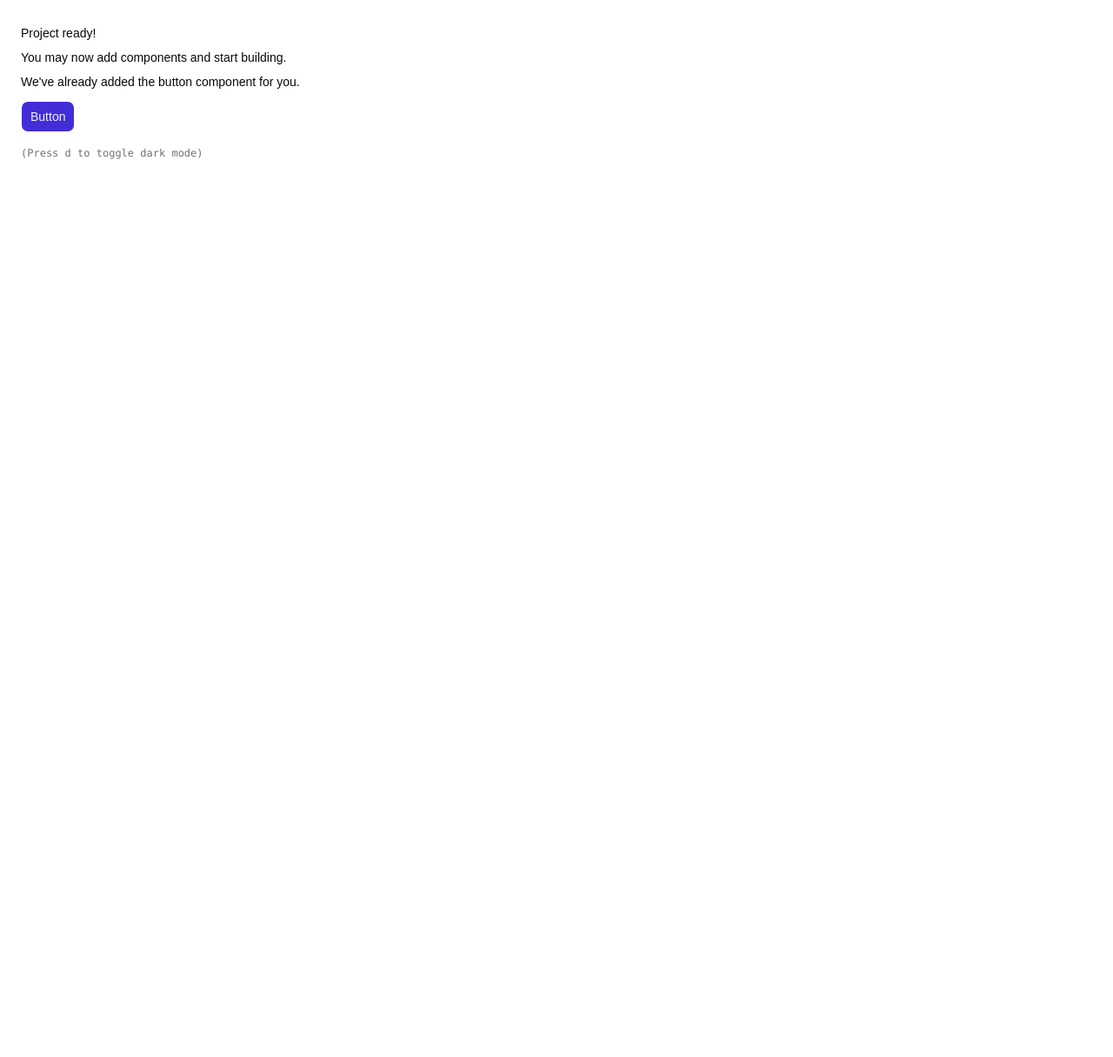
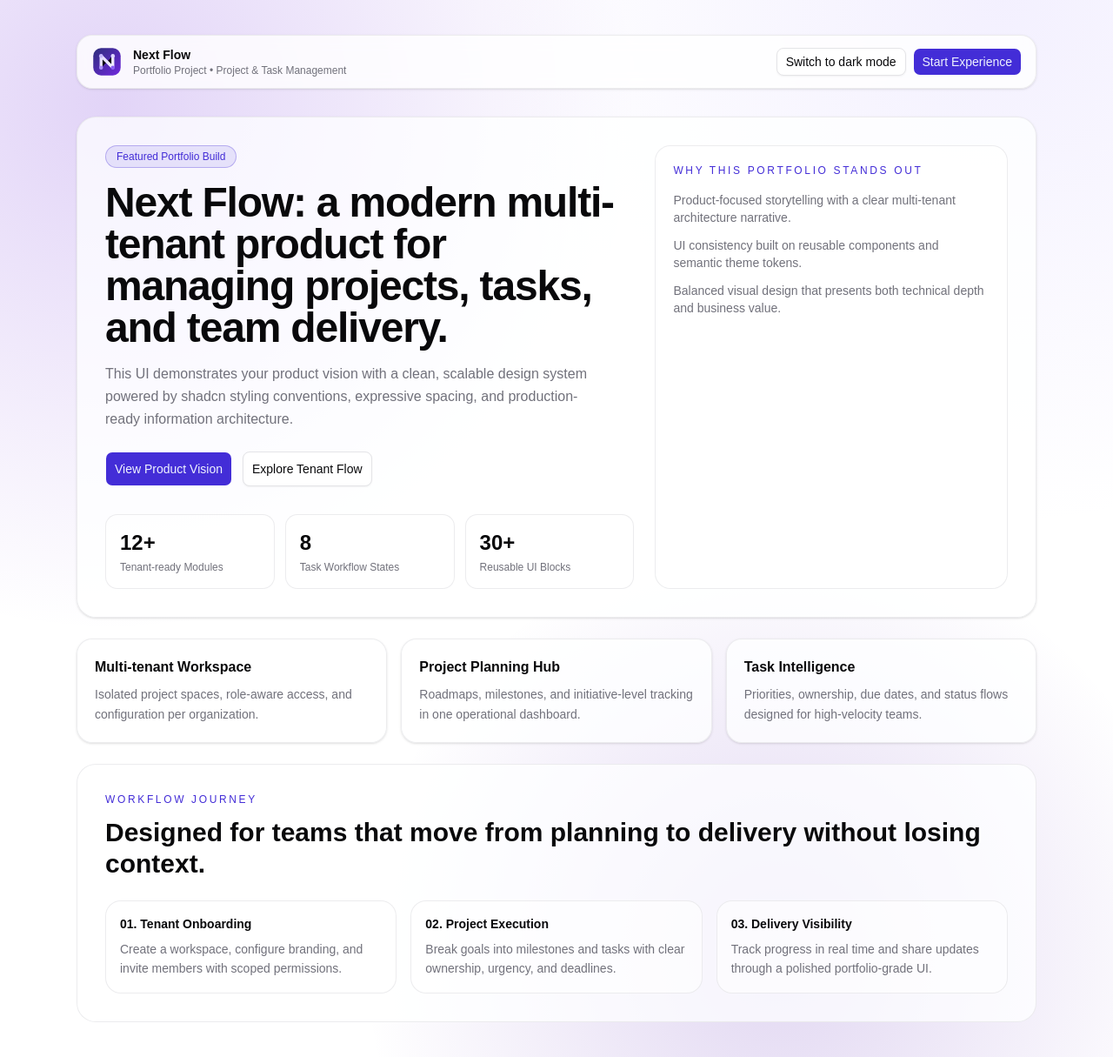
Before and after one commit to harshal5-dev/nex-flow-ui, a React (Vite) app: page / in a window 1280 px wide. Shown: the whole page at 87% size. Before the commit the page ends 800 px from the top, so only its background shows below. Built offline with nearby package versions, Linux system fonts and the light colour scheme.

Commit message:
feat: add Home page component and implement routing with react-router-dom

```diff
--- a/index.html
+++ b/index.html
@@ -25,7 +25,7 @@
     />
     <meta name="twitter:image" content="/branding/next-flow-logo.svg" />
     <link rel="icon" type="image/svg+xml" href="/favicon.svg" />
-    <link rel="preload" href="/branding/next-flow-logo.svg" as="image" type="image/svg+xml" />
+    <link rel="preload" href="/branding/next-flow-mark.svg" as="image" type="image/svg+xml" />
     <title>Next Flow | Multi-tenant Project &amp; Task Management</title>
   </head>
   <body>
--- a/package.json
+++ b/package.json
@@ -21,6 +21,7 @@
     "clsx": "^2.1.1",
     "react": "^19.2.4",
     "react-dom": "^19.2.4",
+    "react-router-dom": "^7.14.1",
     "shadcn": "^4.3.1",
     "tailwind-merge": "^3.5.0",
     "tailwindcss": "^4.2.1",
--- a/src/App.jsx
+++ b/src/App.jsx
@@ -1,20 +1,13 @@
-import { Button } from "./components/ui/button";
+import { Navigate, Route, Routes } from "react-router-dom";
+import Home from "@/pages/Home";
 
 export function App() {
   return (
-    <div className="flex min-h-svh p-6">
-      <div className="flex max-w-md min-w-0 flex-col gap-4 text-sm leading-loose">
-        <div>
-          <h1 className="font-medium">Project ready!</h1>
-          <p>You may now add components and start building.</p>
-          <p>We&apos;ve already added the button component for you.</p>
-          <Button className="mt-2">Button</Button>
-        </div>
-        <div className="font-mono text-xs text-muted-foreground">
-          (Press <kbd>d</kbd> to toggle dark mode)
-        </div>
-      </div>
-    </div>
+    <Routes>
+      <Route path="/" element={<Home />} />
+      <Route path="/home" element={<Home />} />
+      <Route path="*" element={<Navigate to="/" replace />} />
+    </Routes>
   );
 }
 
--- a/src/index.css
+++ b/src/index.css
@@ -76,8 +76,8 @@
 }
 
 @theme inline {
-    --font-sans: 'Geist Variable', sans-serif;
-    --font-heading: 'Inter Variable', sans-serif;
+  --font-sans: "Geist Variable", sans-serif;
+  --font-heading: "Inter Variable", sans-serif;
   --color-sidebar-ring: var(--sidebar-ring);
   --color-sidebar-border: var(--sidebar-border);
   --color-sidebar-accent-foreground: var(--sidebar-accent-foreground);
@@ -128,4 +128,8 @@
   html {
     @apply font-sans;
   }
+  button:not(:disabled),
+  [role="button"]:not(:disabled) {
+    cursor: pointer;
   }
+}
--- a/src/main.jsx
+++ b/src/main.jsx
@@ -1,4 +1,5 @@
 import { createRoot } from "react-dom/client";
+import { BrowserRouter } from "react-router-dom";
 
 import "./index.css";
 import App from "./App";
@@ -6,6 +7,8 @@ import { ThemeProvider } from "@/components/theme/theme-provider.jsx";
 
 createRoot(document.getElementById("root")).render(
   <ThemeProvider>
-    <App />
+    <BrowserRouter>
+      <App />
+    </BrowserRouter>
   </ThemeProvider>
 );
--- /dev/null
+++ b/src/pages/Home.jsx
@@ -0,0 +1,180 @@
+import { Button } from "@/components/ui/button";
+import useTheme from "@/hooks/useTheme";
+
+const portfolioStats = [
+  { label: "Tenant-ready Modules", value: "12+" },
+  { label: "Task Workflow States", value: "8" },
+  { label: "Reusable UI Blocks", value: "30+" },
+];
+
+const featureCards = [
+  {
+    title: "Multi-tenant Workspace",
+    description:
+      "Isolated project spaces, role-aware access, and configuration per organization.",
+  },
+  {
+    title: "Project Planning Hub",
+    description:
+      "Roadmaps, milestones, and initiative-level tracking in one operational dashboard.",
+  },
+  {
+    title: "Task Intelligence",
+    description:
+      "Priorities, ownership, due dates, and status flows designed for high-velocity teams.",
+  },
+];
+
+const journeySteps = [
+  {
+    title: "01. Tenant Onboarding",
+    description:
+      "Create a workspace, configure branding, and invite members with scoped permissions.",
+  },
+  {
+    title: "02. Project Execution",
+    description:
+      "Break goals into milestones and tasks with clear ownership, urgency, and deadlines.",
+  },
+  {
+    title: "03. Delivery Visibility",
+    description:
+      "Track progress in real time and share updates through a polished portfolio-grade UI.",
+  },
+];
+
+const Home = () => {
+  const { theme, setTheme } = useTheme();
+  const nextTheme = theme === "dark" ? "light" : "dark";
+
+  return (
+    <div className="relative min-h-svh overflow-x-hidden bg-background text-foreground">
+      <div className="pointer-events-none absolute inset-0 bg-[radial-gradient(circle_at_10%_10%,rgba(109,40,217,0.2),transparent_38%),radial-gradient(circle_at_90%_0%,rgba(196,181,253,0.2),transparent_36%),radial-gradient(circle_at_70%_90%,rgba(91,33,182,0.18),transparent_34%)]" />
+
+      <div className="relative mx-auto flex w-full max-w-6xl flex-col gap-8 px-6 py-8 md:py-10">
+        <header className="flex flex-wrap items-center justify-between gap-4 rounded-2xl border border-border/70 bg-card/80 px-4 py-3 shadow-sm backdrop-blur">
+          <div className="flex items-center gap-3">
+            <img
+              src="/branding/next-flow-mark.svg"
+              alt="Next Flow logo"
+              className="size-9 rounded-md"
+            />
+            <div>
+              <p className="text-sm font-semibold">Next Flow</p>
+              <p className="text-xs text-muted-foreground">
+                Portfolio Project • Project & Task Management
+              </p>
+            </div>
+          </div>
+          <div className="flex items-center gap-2">
+            <Button
+              variant="outline"
+              size="sm"
+              onClick={() => setTheme(nextTheme)}
+            >
+              Switch to {nextTheme} mode
+            </Button>
+            <Button size="sm">Start Experience</Button>
+          </div>
+        </header>
+
+        <main className="grid gap-6">
+          <section className="grid gap-6 rounded-3xl border border-border/70 bg-card/70 p-6 shadow-sm md:p-8 lg:grid-cols-[1.2fr_0.8fr]">
+            <div>
+              <p className="inline-flex rounded-full border border-primary/30 bg-primary/10 px-3 py-1 text-xs font-medium text-primary">
+                Featured Portfolio Build
+              </p>
+              <h1 className="mt-4 max-w-2xl text-3xl font-semibold tracking-tight md:text-5xl">
+                Next Flow: a modern multi-tenant product for managing projects,
+                tasks, and team delivery.
+              </h1>
+              <p className="mt-4 max-w-xl text-sm leading-relaxed text-muted-foreground md:text-base">
+                This UI demonstrates your product vision with a clean, scalable
+                design system powered by shadcn styling conventions, expressive
+                spacing, and production-ready information architecture.
+              </p>
+              <div className="mt-6 flex flex-wrap items-center gap-3">
+                <Button size="lg">View Product Vision</Button>
+                <Button size="lg" variant="outline">
+                  Explore Tenant Flow
+                </Button>
+              </div>
+              <div className="mt-8 grid gap-3 sm:grid-cols-3">
+                {portfolioStats.map((item) => (
+                  <article
+                    key={item.label}
+                    className="rounded-xl border border-border/70 bg-background/60 p-4"
+                  >
+                    <p className="text-2xl font-semibold">{item.value}</p>
+                    <p className="mt-1 text-xs text-muted-foreground">
+                      {item.label}
+                    </p>
+                  </article>
+                ))}
+              </div>
+            </div>
+
+            <aside className="rounded-2xl border border-border/70 bg-background/70 p-5">
+              <p className="text-xs font-medium tracking-[0.22em] text-primary uppercase">
+                Why This Portfolio Stands Out
+              </p>
+              <div className="mt-4 space-y-3 text-sm text-muted-foreground">
+                <p>
+                  Product-focused storytelling with a clear multi-tenant
+                  architecture narrative.
+                </p>
+                <p>
+                  UI consistency built on reusable components and semantic theme
+                  tokens.
+                </p>
+                <p>
+                  Balanced visual design that presents both technical depth and
+                  business value.
+                </p>
+              </div>
+            </aside>
+          </section>
+
+          <section className="grid gap-4 md:grid-cols-3">
+            {featureCards.map((feature) => (
+              <article
+                key={feature.title}
+                className="rounded-2xl border border-border/70 bg-card/70 p-5 shadow-sm"
+              >
+                <h2 className="text-base font-semibold">{feature.title}</h2>
+                <p className="mt-2 text-sm leading-relaxed text-muted-foreground">
+                  {feature.description}
+                </p>
+              </article>
+            ))}
+          </section>
+
+          <section className="rounded-3xl border border-border/70 bg-card/70 p-6 md:p-8">
+            <p className="text-xs font-medium tracking-[0.22em] text-primary uppercase">
+              Workflow Journey
+            </p>
+            <h2 className="mt-3 text-2xl font-semibold md:text-3xl">
+              Designed for teams that move from planning to delivery without
+              losing context.
+            </h2>
+            <div className="mt-6 grid gap-4 md:grid-cols-3">
+              {journeySteps.map((step) => (
+                <article
+                  key={step.title}
+                  className="rounded-2xl border border-border/70 bg-background/60 p-4"
+                >
+                  <p className="text-sm font-semibold">{step.title}</p>
+                  <p className="mt-2 text-sm leading-relaxed text-muted-foreground">
+                    {step.description}
+                  </p>
+                </article>
+              ))}
+            </div>
+          </section>
+        </main>
+      </div>
+    </div>
+  );
+};
+
+export default Home;
```
Also changed, not shown: 1 other file (tests, documents, lock files or other folders). Lines whose indentation alone changed are shown as unchanged.
